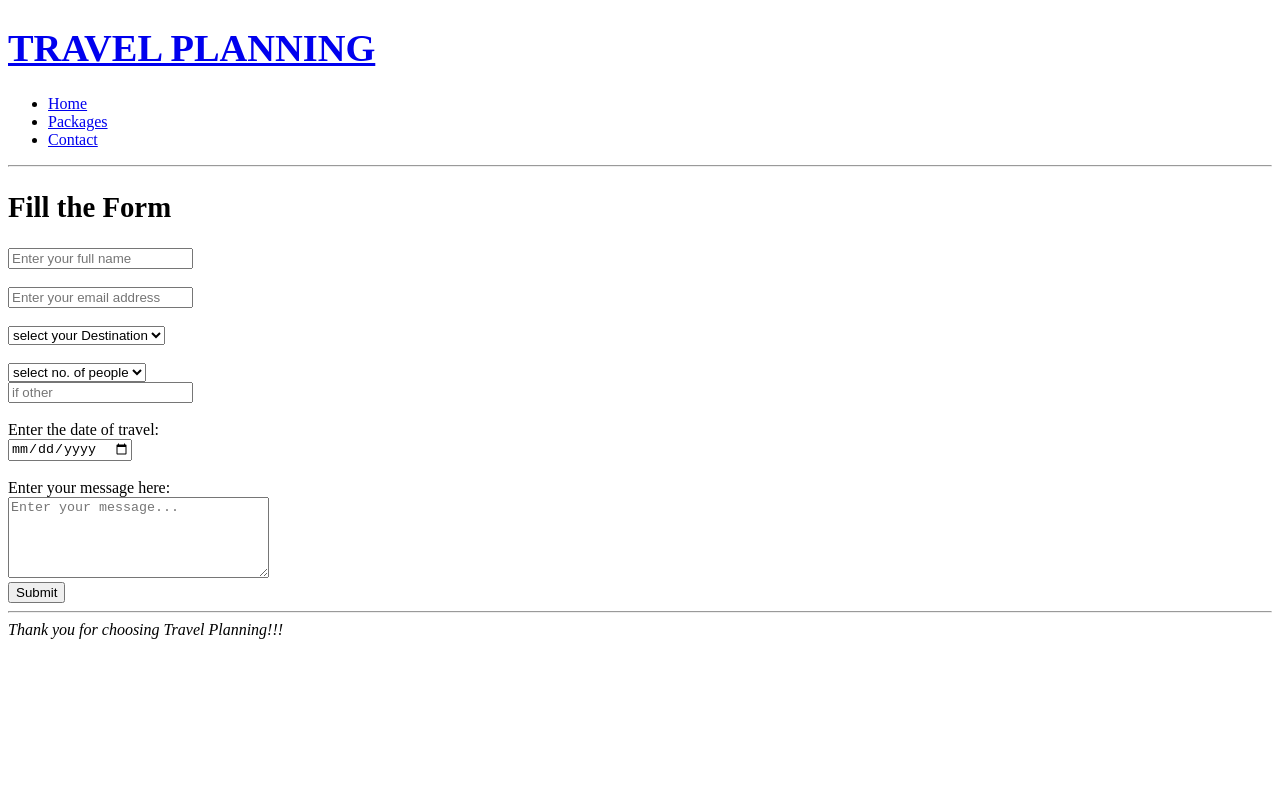
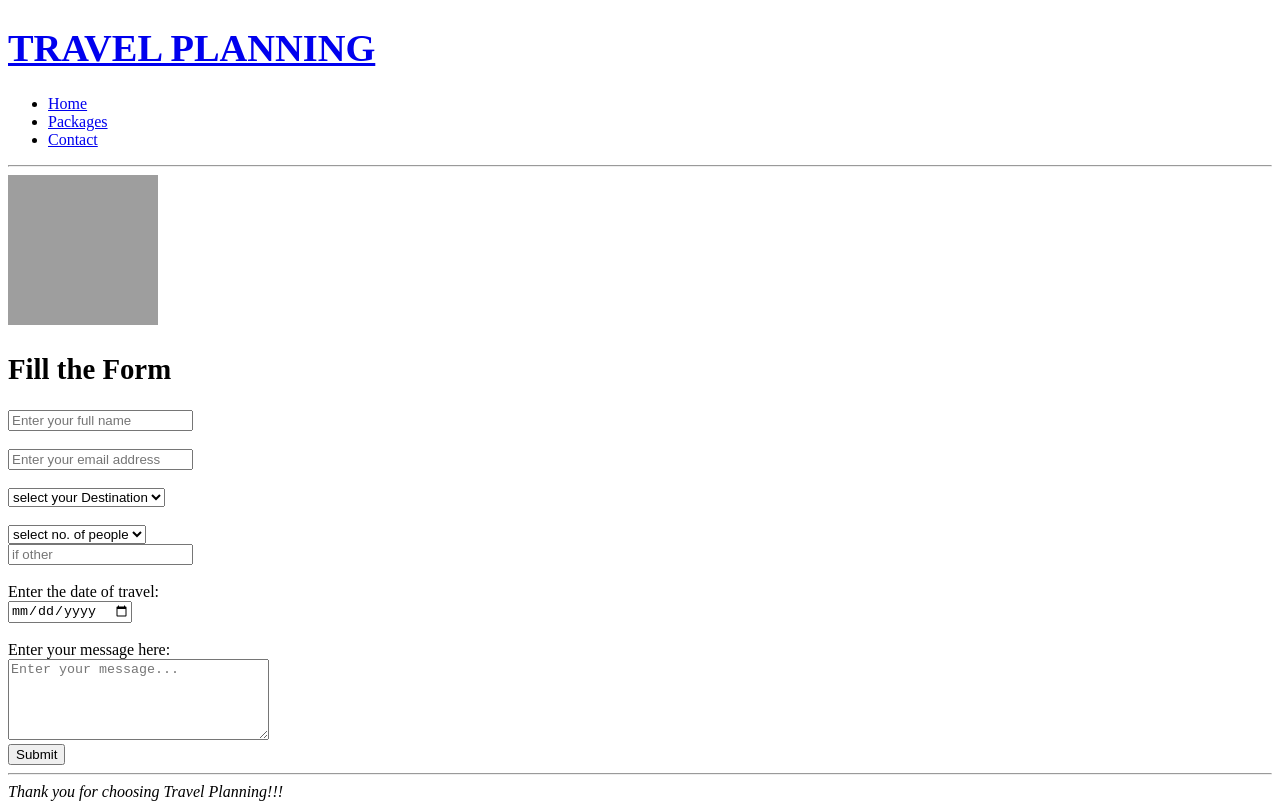
Before and after one commit to Abhay23043/Travel-Planning, a plain HTML site: page form.html in a window 1280 px wide. Drawn offline with Linux system fonts and the light colour scheme; grey boxes are pictures that could not be loaded.

Commit message:
updating form.html
addding logo up side of the form

```diff
--- a/form.html
+++ b/form.html
@@ -26,6 +26,9 @@
     <main>
         <form action="3" method="post">
             <section>
+                <div>
+                    <img src="https://img.freepik.com/premium-vector/modern-professional-travel-logo_373791-1203.jpg?w=740" alt="logo" width="150" height="150">
+                </div>
                 <div>
                     <big>
                         <h2>Fill the Form</h2>
```
